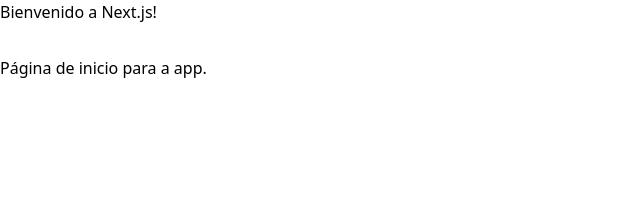
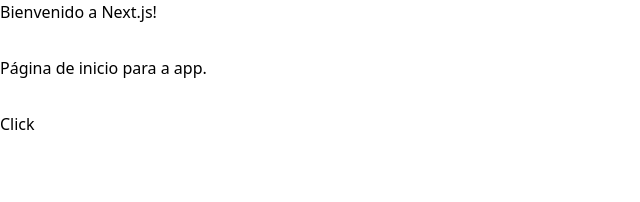
Before and after one commit to PonceGL/real-state, a Next.js app: page / in a window 1280 px wide. Shown: the top 202 px of the page, without its empty margins (0-640 px from the left). Built offline with nearby package versions, Linux system fonts and the light colour scheme.

Commit message:
feat(Button): creating component button

```diff
--- a/src/app/(public)/page.tsx
+++ b/src/app/(public)/page.tsx
@@ -1,8 +1,12 @@
+import Button from "@/components/Button";
+
+
 export default function Home() {
   return (
     <main className="flex flex-col gap-[32px] row-start-2 items-center sm:items-start">
       <h1>Bienvenido a Next.js!</h1>
       <p>Página de inicio para a app.</p>
+      <Button />
     </main>
   );
 }
--- /dev/null
+++ b/src/components/Button.tsx
@@ -0,0 +1,7 @@
+export default function Button() {
+    return (
+        <button>
+            Click
+        </button>
+    );
+}
```
